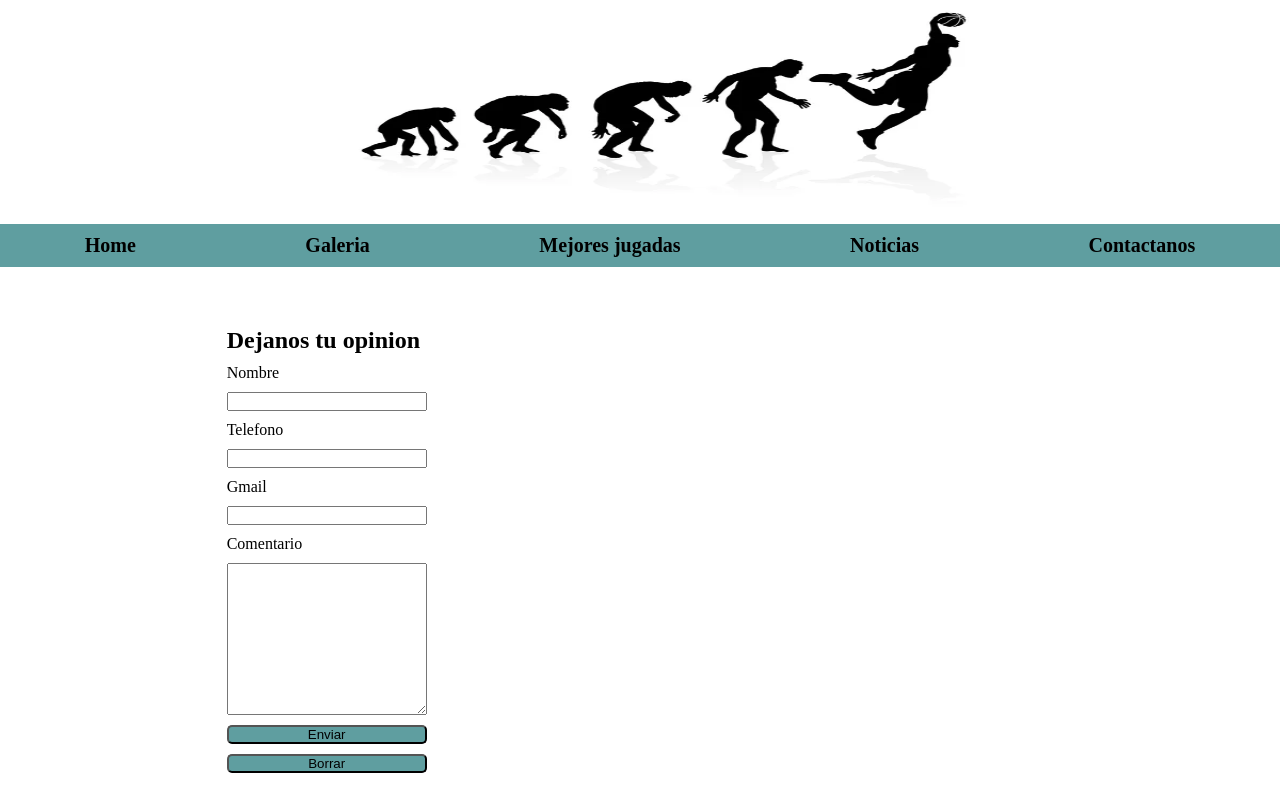
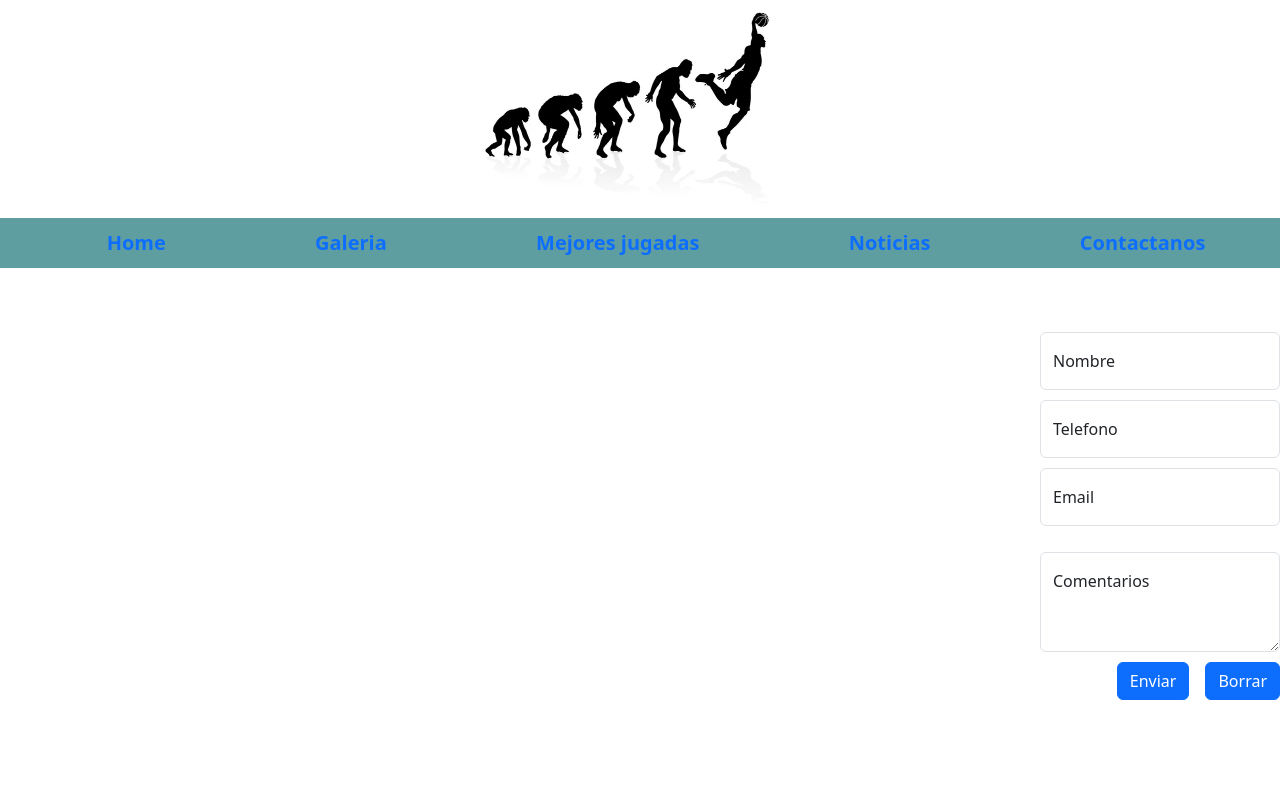
Before and after one commit to SalussoLeo/Mi-primer-repositorio, a plain HTML site: page pags/contactanos.html in a window 1280 px wide. Shown: the top 800 px of the page. Drawn offline with Linux system fonts and the light colour scheme.

Commit message:
add the bootstrap

```diff
--- a/pags/contactanos.html
+++ b/pags/contactanos.html
@@ -8,6 +8,7 @@
     <!-- tipografia -->
     <link rel="preconnect" href="https://fonts.googleapis.com">
     <link rel="preconnect" href="https://fonts.gstatic.com" crossorigin>
+    <link rel="stylesheet" href="../css/bootstrap.min.css">
     <link rel="stylesheet" href="../style.css">
     <title>Contactanos</title>
 </head>
@@ -19,6 +20,7 @@
         </div>
 
         <nav class="navbar">
+
             <ul>
                 <li><a href="/index.html">Home</a></li>
                 <li><a href="./galeria.html">Galeria</a></li>
@@ -28,27 +30,34 @@
             </ul>
         </nav>
 
+    </header>
 
-    </header>
-    <main class="main-contact">
+    <main class="form-floating">
         <form class="formulario" action="" method="post">
-            <h2 class="hcontact">Dejanos tu opinion</h2>
-            <label for="nombre">Nombre</label>
-            <input type="text">
+            <div class="form-floating">
+                <input type="nombre" class="form-control" placeholder="Nombre">
+                <label for="floatingPassword">Nombre</label>
+            </div>
+            <div class="form-floating">
+                <input type="number" class="form-control" placeholder="Numero">
+                <label for="floatingPassword">Telefono</label>
+            </div>
+            <div class="form-floating mb-3">
+                <input type="email" class="form-control" placeholder="name@example.com">
+                <label for="floatingInput">Email</label>
+            </div>
+            <div class="form-floating">
+                <textarea class="form-control" placeholder="Leave a comment here" style="height: 100px"></textarea>
+                <label for="floatingTextarea2">Comentarios</label>
+            </div>
+            <div class="d-grid gap-2 d-md-flex justify-content-md-end">
+                <button class="btn btn-primary me-md-2" type="submit">Enviar</button>
+                <button class="btn btn-primary" type="reset">Borrar</button>
+            </div>
 
-            <label for="Telefono">Telefono</label>
-            <input type="number">
-
-            <label for="nombre">Gmail</label>
-            <input type="email">
-
-            <label for="text">Comentario</label>
-            <textarea name="comentario" id="" cols="30" rows="10"></textarea>
-
-            <button class="button" type="submit">Enviar</button>
-            <button class="button" type="reset">Borrar</button>
         </form>
     </main>
+    <script src="../js/bootstrap.bundle.min.js"></script>
 </body>
 
 <footer class="pie-footer">
--- a/style.css
+++ b/style.css
@@ -6,8 +6,7 @@
 }
 
 footer {
-
-    color: cadetblue;
+ color: cadetblue;
 }
 
 /* CADA CSS TIENE SU COMENTARIO SEPARANDOLO: */
@@ -28,57 +27,62 @@ footer {
     display: flex;
     flex-flow: column wrap;
     grid-area: header;
+    align-items: center;
 }
 
 .cabecera .logo {
-    margin-left: 350px;
-    margin-bottom: 10px;
     height: 210px;
     width: 50%;
+    max-width: 500px;
+    min-width: 300px;
 }
 
+/* @media (max-width: 800px) {
+    .body-contact{
+        flex-direction: column;
+        align-self: flex-start;
+    }
+} */
+
 .cabecera .navbar {
-
-    margin-bottom: 50px;
+    margin-bottom: 30px;
+    width: 100%;
 }
 
 .cabecera .navbar ul {
     display: flex;
     justify-content: center;
-    /* border: 1px solid black; */
     justify-content: space-around;
     width: 100%;
-    /* margin-left: 500px; */
     background-color: cadetblue;
-
 }
 
-.cabecera .navbar ul li {
+body .cabecera .navbar ul li {
     margin: 10px;
     list-style: none;
-
 }
 
-.cabecera .navbar ul li a {
+body .cabecera .navbar ul li a {
     text-decoration: none;
     font-size: 20px;
     font-weight: 200;
-    color: black;
-    background-color: cadetblue;
 }
 
-.cabecera .navbar ul li a:hover {
-    border: 1px solid cadetblue;
-
+body .cabecera .navbar ul li a:hover {
+   color: aqua;
+   font-size: 23px;
 }
 
-.cabecera .navbar ul li a:link {
+body .cabecera .navbar ul li a:link {
     font-weight: bold;
 }
+body .cabecera .navbar ul li a:active{
+    font-size: 23px;
+}
 
-.cabecera .navbar ul li a:visited {
+body .cabecera .navbar ul li a:visited {
     font-weight: 0;
-    color: rgb(240, 240, 221);
+    color: black;
 }
 
 .jugadores {
@@ -324,24 +328,23 @@ iframe {
 @media (max-width: 1060px) {
     .flex-noticias {
         display: flex;
-        flex-direction: column;
         flex-wrap: wrap;
     }
 
     .flex-item {
         align-self:center;
-        flex-basis: 50%;
+        flex-basis: 40%;
     }
 }
 @media (max-width: 600px) {
     .flex-noticias {
         flex-wrap: wrap;
-        flex-direction: column;
     }
 
     .flex-item {
         align-self: center;
         width: 80%;
+        flex-basis: 50%;
     }
 }
 
@@ -359,24 +362,27 @@ iframe {
     ;
 }
 
-.main-contact {
+.form-floating {
     grid-area: body;
+    margin-left: 20%;
 }
 
 .formulario {
     display: flex;
     flex-direction: column;
     justify-self: end;
-    width: 200px;
+    width: 300px;
     gap: 10px;
     margin-top: 10px;
-    margin-bottom: 100%;
+    margin-bottom: 20%;
 }
 
 .button {
     border-radius: 5px;
     background-color: cadetblue;
     cursor: pointer;
+    width: 200px;
+
 }
 
 .button:hover {
```
Also changed, not shown: css/bootstrap.min.css (added), js/bootstrap.bundle.min.js (added), 2 other files.
